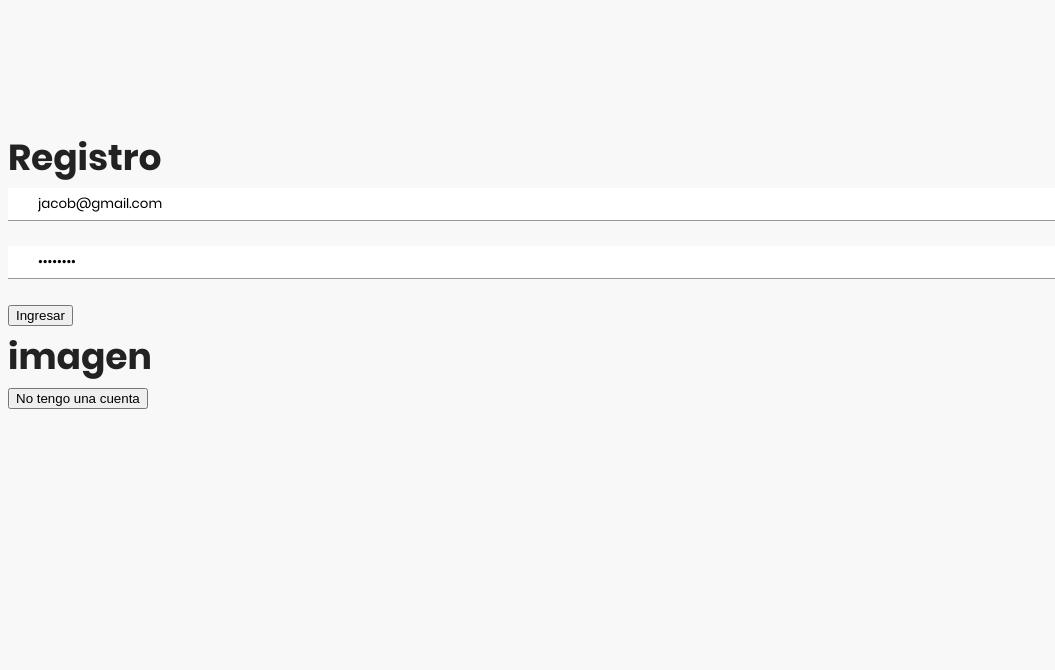
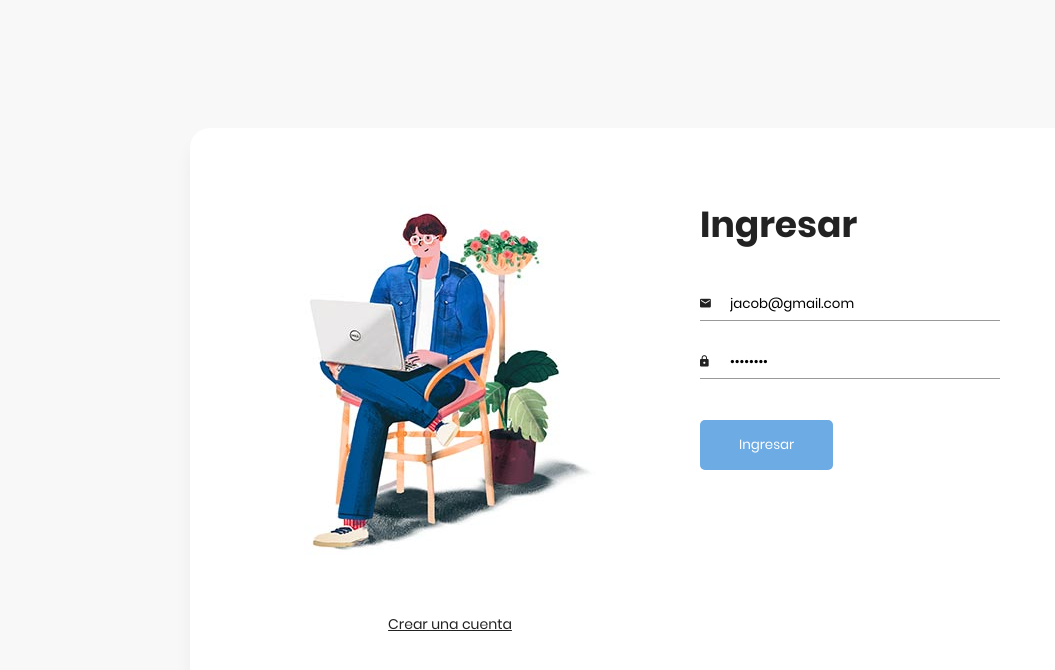
Before and after one commit to JacobMartinezN/mini-red-social, an Angular app: page /login in a window 1280 px wide. Shown: the top 670 px of the page, without its empty margins (0-1055 px from the left). Built offline with nearby package versions, Linux system fonts and the light colour scheme.

Commit message:
login validation update

```diff
--- a/src/app/components/login/login.component.html
+++ b/src/app/components/login/login.component.html
@@ -1,60 +1,38 @@
+<section class="sign-in">
+  <div class="container">
+    <div class="signin-content">
+      <div class="signin-image">
+        <figure><img src="../../../assets/images/signin-image.jpg" alt="sing up image"></figure>
+        <a [routerLink]="['/register']" routerLinkActive="router-link-active"  class="signup-image-link">Crear una cuenta</a>
+      </div>
+      <div class="signin-form">
+          <h2 class="form-title">Ingresar</h2>
 
-<!-- <div class="card card-sign">
-
-    <div class="row">
-      <div class="col-md-6">
-        <form (ngSubmit)="forma.form.valid" #forma="ngForm" novalidate>
-          <div class="title-sign">
-              <h2>Registro</h2>
+          <form (ngSubmit)="signin()" #forma="ngForm" novalidate class="register-form" id="login-form">
+            <div class="form-group">
+              <div *ngIf="!found" class="invalid-feedback">
+                <div>Usuario no encontrado</div>
               </div>
-          <div class="form-group">
-            <input [(ngModel)]="user.correo" name="email" type="email" class="form-control" id="email"  placeholder="Ingresar correo" [ngClass]="{ 'is-invalid': forma.submitted && email.invalid }" required email #email="ngModel">
+              <label for="email"><i class="zmdi zmdi-email"></i></label>
+              <input [(ngModel)]="auth.email" name="email" type="email" id="email"  placeholder="Ingresar correo" [ngClass]="{ 'is-invalid': forma.submitted && email.invalid }" required email #email="ngModel"/>
               <div *ngIf="forma.submitted && email.invalid" class="invalid-feedback">
                   <div *ngIf="email.errors.required">El correo es requerido</div>
                   <div *ngIf="email.errors.email">Se debe ingresar un correo valido</div>
               </div>
             </div>
-
             <div class="form-group">
-            <input [(ngModel)]="user.contrasenia" name="password" type="password" class="form-control" id="password" placeholder="Contraseña" [ngClass]="{ 'is-invalid': forma.submitted && password.invalid }" required minlength="7" #password="ngModel">
+              <label for="your_pass"><i class="zmdi zmdi-lock"></i></label>
+              <input [(ngModel)]="auth.password" type="password" name="your_pass" id="your_pass" placeholder="Contraseña" [ngClass]="{ 'is-invalid': forma.submitted && password.invalid }" required minlength="7" #password="ngModel"/>
               <div *ngIf="forma.submitted && password.invalid" class="invalid-feedback">
                 <div *ngIf="password.errors.required">La contraseña es rquerida</div>
                 <div *ngIf="password.errors.minlength">La contraseña debe tener almenos 7 caracteres</div>
               </div>
             </div>
-          <button type="submit" class="btn btn-primary">Registrar</button><br>
+            <div class="form-group form-button">
+                <input type="submit" name="signin" id="signin" class="form-submit" value="Ingresar"/>
+            </div>
           </form>
-      </div>
-      <div class="col-md-6">
-        <h2>imagen</h2>
-        <button [routerLink]="['register']" type="button" class="btn btn-link">No tengo una cuenta</button>
-      </div>
-    </div>
-
-  </div> -->
-
-
-  <div class="card card-sign">
-
-      <div class="row">
-        <div class="col-md-6">
-          <form (ngSubmit)="signin()" #forma="ngForm" novalidate>
-            <div class="title-sign">
-                <h2>Registro</h2>
-            </div>
-            <div class="form-group">
-              <input [(ngModel)]="auth.email" name="email" type="email" class="form-control" id="email"  placeholder="Ingresar correo" [ngClass]="{ 'is-invalid': forma.submitted && email.invalid }" required email #email="ngModel">
-            </div>
-
-            <div class="form-group">
-              <input [(ngModel)]="auth.password" name="password" type="password" class="form-control" id="password" placeholder="Contraseña" [ngClass]="{ 'is-invalid': forma.submitted && password.invalid }" required minlength="7" #password="ngModel">
-            </div>
-            <button type="submit" class="btn btn-primary">Ingresar</button><br>
-          </form>
-        </div>
-        <div class="col-md-6">
-          <h2>imagen</h2>
-          <button [routerLink]="['register']" type="button" class="btn btn-link">No tengo una cuenta</button>
         </div>
       </div>
     </div>
+  </section>
--- a/src/app/components/login/login.component.ts
+++ b/src/app/components/login/login.component.ts
@@ -9,7 +9,7 @@ import { Component, OnInit } from '@angular/core';
 export class LoginComponent implements OnInit {
 
   public auth:Auth;
-  public found:boolean;
+  public found:boolean = true;
 
   constructor(private _userService:UserService) {
     this.auth = new Auth('jacob@gmail.com', '12345678');
@@ -20,6 +20,9 @@ export class LoginComponent implements OnInit {
 
   signin(){
     this.found = this._userService.login(this.auth);
+    console.log(this.found)
   }
 
+
+
 }
--- a/src/app/services/user.service.ts
+++ b/src/app/services/user.service.ts
@@ -1,40 +1,13 @@
 import { UserClass, Auth } from './../models/user.model';
 import { Injectable } from '@angular/core';
 import { Http , Headers} from '@angular/http';
-import { User} from '../interfaces/user.interface';
-import { map }  from 'rxjs/operators';
 
 @Injectable({
   providedIn: 'root'
 })
 export class UserService {
 
-  usersURL:string = "https://socialred-4e146.firebaseio.com/user.json"
-  userURL:string = "https://socialred-4e146.firebaseio.com/user/"
-
-
-
   constructor( private http:Http ) { }
-
-  nuevoUsuario( user:User){
-    let body = JSON.stringify(user)
-    let headers = new Headers({
-      'Content-Type':'application/json'
-    })
-
-    return this.http.post( this.usersURL, body, {headers}).pipe(map( res => {
-      console.log(res.json())
-      return res.json()
-    }))
-  }
-
-  getUser( key$:string){
-    let url = `${this.userURL}/${ key$}.json`
-    return this.http.get( url ).pipe(map( res => {
-      res.json()
-    }))
-  }
-
 
   getUsers(){
     let users:UserClass[];
```
Also changed, not shown: src/app/components/register/register.component.html (+0 -50 lines). Lines whose indentation alone changed are shown as unchanged.
